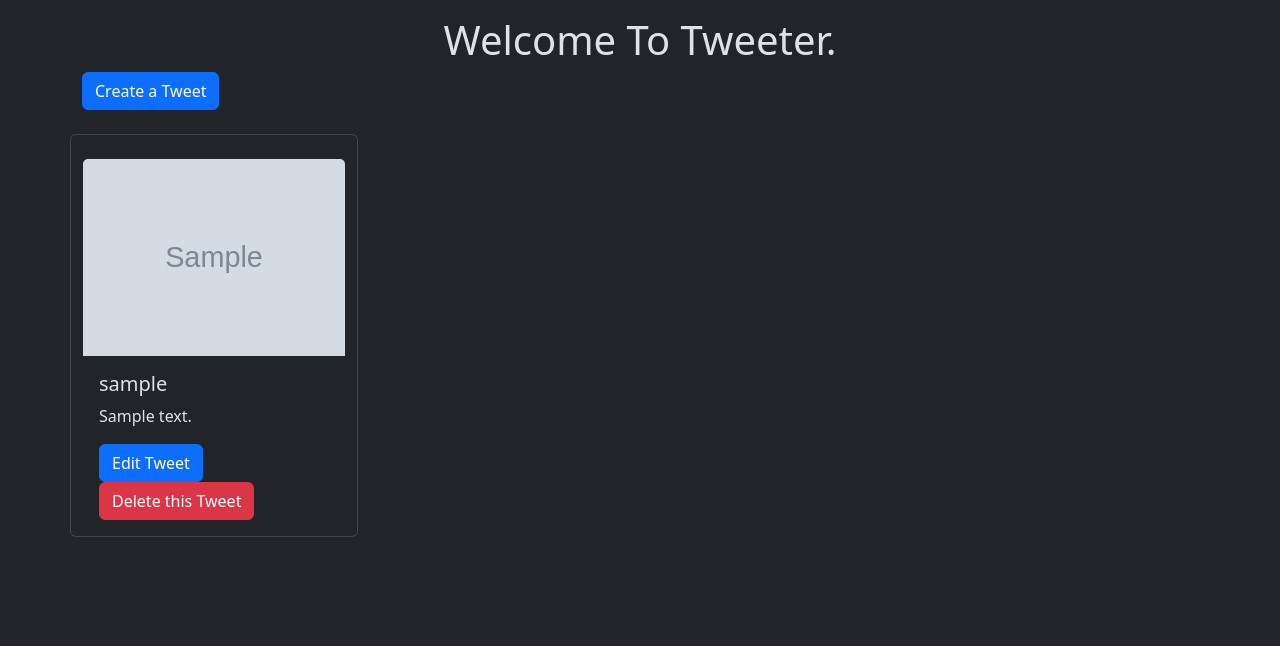
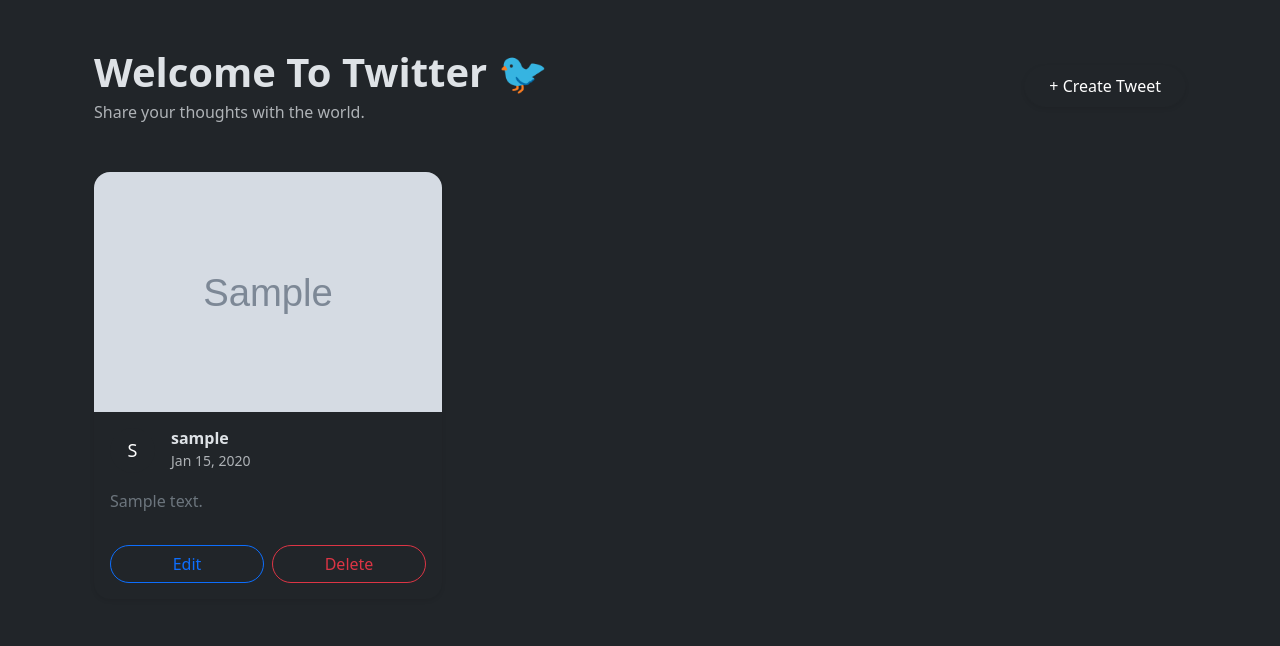
Before and after one commit to AhsanulHoqueRomman/Tweetbar, a Django app: page /tweet/ in a window 1280 px wide. Shown: the part 56-702 px from the top of the page. Run offline with Django 5.2, Linux system fonts and the light colour scheme; tables that the repository leaves empty hold one stand-in row (values such as "Sample post"); grey boxes marked "Sample" are stand-in pictures.

Commit message:
updating the front end

```diff
--- a/tweet/templates/tweet_list.html
+++ b/tweet/templates/tweet_list.html
@@ -5,21 +5,87 @@ Tweet
 {% endblock %}
 
 {% block content %}
-<h1 class="text-center mt-3">Welcome To Tweeter.</h1>
+<div class="container py-5">
 
-<a class="btn btn-primary mb-4" href="{% url 'tweet_create' %}">Create a Tweet</a>
-<div class="conatiner row gap-3">
-    {% for tweet in tweets %}
-    <div class="card" style="width: 18rem;">
-        <img src="{{ tweet.photo.url }}" class="card-img-top mt-4" alt="...">
-        <div class="card-body">
-            <h5 class="card-title">{{ tweet.user.username }}</h5>
-            <p class="card-text">{{ tweet.text }}</p>
-            <a href="{% url 'tweet_edit' tweet.id %}" class="btn btn-primary">Edit Tweet</a>
-            <a href="{% url 'tweet_delete' tweet.id %}" class="btn btn-danger">Delete this Tweet</a>
+    <!-- Heading Section -->
+    <div class="d-flex justify-content-between align-items-center mb-5">
+        <div>
+            <h1 class="fw-bold mb-1">Welcome To Twitter 🐦</h1>
+            <p class="text-muted mb-0">
+                Share your thoughts with the world.
+            </p>
         </div>
+
+        <a class="btn btn-dark px-4 py-2 rounded-pill shadow-sm"
+           href="{% url 'tweet_create' %}">
+            + Create Tweet
+        </a>
     </div>
-    {% endfor %}
 
+    <div class="row g-4">
+
+        {% for tweet in tweets %}
+
+        <div class="col-md-6 col-lg-4">
+
+            <div class="card border-0 shadow-sm h-100 rounded-4 overflow-hidden">
+
+                {% if tweet.photo %}
+                <img src="{{ tweet.photo.url }}"
+                     class="card-img-top"
+                     style="height: 240px; object-fit: cover;"
+                     alt="Tweet Photo">
+                {% endif %}
+
+                <div class="card-body d-flex flex-column">
+
+                    <!-- User Info -->
+                    <div class="d-flex align-items-center mb-3">
+                        <div class="bg-dark text-white rounded-circle d-flex justify-content-center align-items-center"
+                             style="width: 45px; height: 45px; font-size: 18px;">
+
+                            {{ tweet.user.username|first|upper }}
+
+                        </div>
+
+                        <div class="ms-3">
+                            <h6 class="mb-0 fw-semibold">
+                                {{ tweet.user.username }}
+                            </h6>
+
+                            <small class="text-muted">
+                                {{ tweet.created_at|date:"M d, Y" }}
+                            </small>
+                        </div>
+                    </div>
+
+                    <!-- Tweet Text -->
+                    <p class="card-text text-secondary flex-grow-1">
+                        {{ tweet.text }}
+                    </p>
+
+                    <!-- Buttons -->
+                    <div class="d-flex gap-2 mt-3">
+
+                        <a href="{% url 'tweet_edit' tweet.id %}"
+                           class="btn btn-outline-primary w-100 rounded-pill">
+                            Edit
+                        </a>
+
+                        <a href="{% url 'tweet_delete' tweet.id %}"
+                           class="btn btn-outline-danger w-100 rounded-pill">
+                            Delete
+                        </a>
+
+                    </div>
+
+                </div>
+            </div>
+
+        </div>
+
+        {% endfor %}
+
+    </div>
 </div>
 {% endblock %}
```
Also changed, not shown: tweet/views.py (line endings or trailing spaces).
